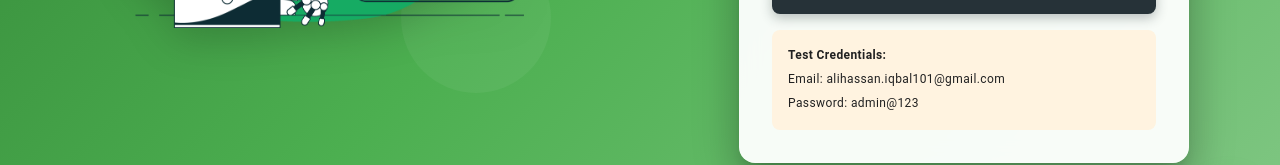
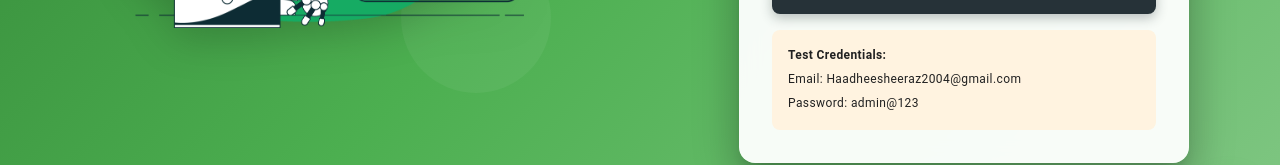
Before and after one commit to cruspy2004/Watify, a React (Create React App) app in the folder frontend/: page / in a window 1280 px wide. Shown: the part 547-712 px from the top of the page. Built offline with nearby package versions, Linux system fonts and the light colour scheme; no server answers.

Commit message:
Update Login component

```diff
--- a/frontend/src/components/auth/Login.js
+++ b/frontend/src/components/auth/Login.js
@@ -656,7 +656,7 @@ const Login = () => {
                 transition: 'color 0.3s ease'
               }}
             >
-              Email: alihassan.iqbal101@gmail.com
+              Email: Haadheesheeraz2004@gmail.com
             </Typography>
             <Typography
               variant="caption"
```
